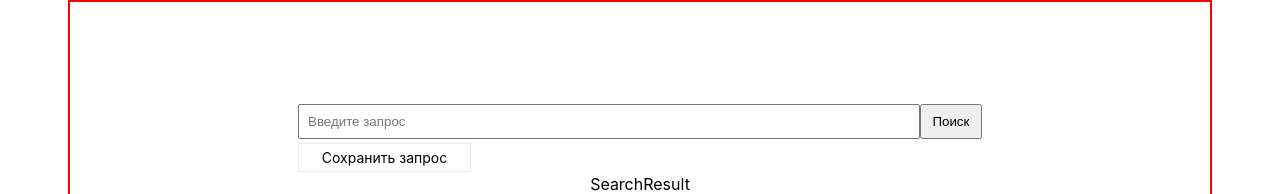
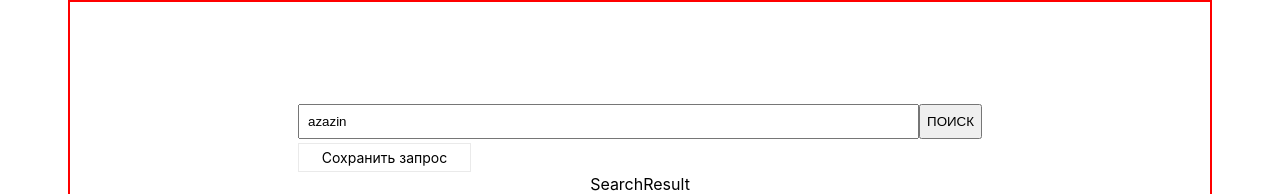
Before and after one commit to Y4R0SLAV/crit-youtube-test-task, a React (Create React App) app: page / in a window 1280 px wide. Shown: the top 194 px of the page. Built offline with nearby package versions, Linux system fonts and the light colour scheme.

Commit message:
videos can be searched but without been showed

```diff
--- a/package.json
+++ b/package.json
@@ -10,10 +10,13 @@
     "@types/node": "^12.20.37",
     "@types/react": "^17.0.37",
     "@types/react-dom": "^17.0.11",
+    "axios": "^0.24.0",
     "formik": "^2.2.9",
     "react": "^17.0.2",
     "react-dom": "^17.0.2",
+    "react-redux": "^7.2.6",
     "react-scripts": "4.0.3",
+    "redux-thunk": "^2.4.1",
     "typescript": "^4.5.3",
     "web-vitals": "^1.1.2"
   },
--- a/src/App.tsx
+++ b/src/App.tsx
@@ -1,14 +1,18 @@
 import React from 'react'
+import { Provider } from 'react-redux'
 import './App.css'
 import Auth from './pages/Auth/Auth'
-import Main from './pages/Main/Main'
+import MainContainer from './pages/Main/MainContainer'
+import store from "./redux/store"
 
 function App() {
   return (
-    <div className="App">
-      {/* <Auth /> */}
-      <Main />
-    </div>
+    <Provider store={store}>
+      <div className="App">
+        {/* <Auth /> */}
+        <MainContainer />
+      </div>
+    </Provider>
   );
 }
 
--- /dev/null
+++ b/src/api/api.ts
@@ -0,0 +1,27 @@
+import axios from "axios"
+
+{/* https://youtube.googleapis.com/youtube/v3/search?q=${request}&key=${API_KEY} */}
+
+const instance = axios.create({
+  baseURL: `https://youtube.googleapis.com/youtube/v3/`,
+  params: {
+    "key": "AIzaSyCexCKgaWB6qmdo06Yq7FAj0PW8UQrcIeo"
+  }
+})
+
+// хз работает ли апи ключ в хедере потом проверить и убрать если норм
+
+export const videoApi = {
+  getVideos (queryString: string): Promise<any> {
+    return instance.get<any>(`search?type=video&q=${queryString}&key=AIzaSyCexCKgaWB6qmdo06Yq7FAj0PW8UQrcIeo`)
+    .then(response => response.data)
+  },
+  getVideoInfo (id: string): Promise<any> {
+    return instance.get<any>(`videos?part=snippet,contentDetails,statistics&id=${id}&key=AIzaSyCexCKgaWB6qmdo06Yq7FAj0PW8UQrcIeo`)
+    .then(response => response.data)
+  },
+  getChannelInfo (id: string): Promise<any> {
+    return instance.get<any>(`channels?part=snippet&id=${id}&key=AIzaSyCexCKgaWB6qmdo06Yq7FAj0PW8UQrcIeo`)
+    .then(response => response.data)
+  }
+}
--- a/src/pages/Main/Main.tsx
+++ b/src/pages/Main/Main.tsx
@@ -1,14 +1,16 @@
-import React from 'react'
+import React, { FC } from 'react'
 import "./main.css"
 import Search from './Search/Seach'
 import SearchResult from './Search/SeachResult'
 import SaveSearch from './Search/SaveSearch'
 
-const Main = () => {
+type PropsType = {queryString: string, setQueryString: (x: string) => void, getVideosId: () => void }
+
+const Main: FC<PropsType> = ({queryString, setQueryString, getVideosId}) => {
   return (
     <div className="Main">
       <div className="Main__wrapper">
-        <Search />
+        <Search queryString={queryString} setQueryString={setQueryString} getVideosId={getVideosId}/>
         <SaveSearch />
         <SearchResult />
       </div>
--- /dev/null
+++ b/src/pages/Main/MainContainer.tsx
@@ -0,0 +1,10 @@
+import { connect } from 'react-redux'
+import { AppStateType } from '../../redux/store'
+import Main from './Main'
+import { setQueryString, getVideosId } from './../../redux/mainPageReducer';
+
+const mapStateToProps = (state: AppStateType): {queryString: string} => ({
+  queryString: state.main.queryString
+})
+
+export default connect(mapStateToProps, {setQueryString, getVideosId})(Main)
--- a/src/pages/Main/Search/Seach.tsx
+++ b/src/pages/Main/Search/Seach.tsx
@@ -1,29 +1,19 @@
-import React from 'react'
+import React, {FC} from 'react'
 import "./search.css"
-import { Formik, Form, Field } from 'formik'
 
-const Search = () => {
+type PropsType = {queryString: string, setQueryString: (x: string) => void, getVideosId: () => void }
+
+
+const Search: FC<PropsType> = ({queryString, setQueryString, getVideosId}) => {
+  const handleQuery = (e: any) => {
+    setQueryString(e.currentTarget.value)
+  }
+
   return (
-    <Formik
-      initialValues={{ request: ''}}
-      onSubmit={(values, { setSubmitting }) => {
-        setTimeout(() => {
-          alert(JSON.stringify(values, null, 2));
-          setSubmitting(false);
-        }, 400);
-      }}
-    >
-      {({ isSubmitting }) => (
-        <Form className="form">
-          <Field type="text" name="request" className="form__field form_request" placeholder="Введите запрос"/>
-          <button type="submit" disabled={isSubmitting} className="form__field form__button">
-          {/* ПОТОМ ДОБАВИТЬ ИКОНКУ ВМЕСТО ТЕКСТА */}
-          {/* axios бла бла https://youtube.googleapis.com/youtube/v3/search?q=${request}&key=${API_KEY} */}
-            Поиск
-          </button>
-        </Form>
-      )}
-    </Formik>
+    <form action="" className="form">
+      <input type="text" value={queryString} className="form__field" onChange={(e) => handleQuery(e)}/>
+      <button onClick={(e) => {e.preventDefault(); getVideosId()}} > ПОИСК </button>
+    </form>
   );
 }
 
--- /dev/null
+++ b/src/redux/mainPageReducer.ts
@@ -0,0 +1,108 @@
+import { Dispatch } from "react"
+import { ThunkAction } from "redux-thunk"
+import { videoApi } from './../api/api'
+import { AppStateType } from "./store"
+
+const SET_QUERY_STRING = "app/SET_QUERY_STRING"
+const SET_VIDEO = "app/SET_VIDEO"
+
+
+type VideoType = {
+  title: string
+  thumbnail: string
+  url: string
+  publishedTime: Date
+  description: string
+  duration: Date
+  viewCount: string
+
+  channelTitle: string
+  channelThumbnail: string
+  channelUrl: string
+  // нет только галочке на канале
+}
+
+type InitialStateType = {
+  queryString: string
+  videos: Array<VideoType>
+}
+
+const initialState: InitialStateType = {
+  queryString: "azazin",
+  videos: []
+}
+
+
+const mainReducer = (state = initialState, action: ActionsType): InitialStateType => {
+  switch (action.type) {
+    case SET_QUERY_STRING:
+      return {...state, queryString: action.query}
+
+    case SET_VIDEO:
+      return {...state, videos: [action.params, ...state.videos]}
+
+    default:
+      return state
+  }
+}
+
+// actions:
+type ActionsType = setQueryStringType | setVideoType
+
+type setQueryStringType = {type: typeof SET_QUERY_STRING, query: string}
+export const setQueryString = (query: string): setQueryStringType => ({ type: SET_QUERY_STRING, query })
+
+
+type setVideoType = {type: typeof SET_VIDEO, params: VideoType}
+export const setVideo = (params: VideoType): setVideoType => ({ type: SET_VIDEO, params })
+
+// thunks:
+type DispatchType = Dispatch<ActionsType>
+type ThunkType = ThunkAction<Promise<void>, AppStateType, unknown, ActionsType>
+
+
+const presetVideo = ( title: string, thumbnail: string, url: string, publishedTime: Date,
+                      description: string, duration: Date, viewCount: string, channelId: string ): ThunkType => {
+  return async (dispatch: any) => {
+    let data = await videoApi.getChannelInfo(channelId).then(data => data.items[0])
+    dispatch(setVideo({
+      title, thumbnail, url, publishedTime,
+      description, duration, viewCount,
+
+      channelTitle: data.snippet.title,
+      channelThumbnail: data.snippet.thumbnails.default.url,
+      channelUrl: channelId
+    }))
+  }
+
+}
+
+const getVideoInfo = (id: string): ThunkType => {
+  return async (dispatch: any) => {
+    let data = await videoApi.getVideoInfo(id).then(data => data.items[0]).then(data => {
+      dispatch(presetVideo( data.snippet.title,
+                            data.snippet.thumbnails.medium.url,
+                            data.id,
+                            data.snippet.publishedAt,
+                            data.snippet.description,
+                            data.contentDetails.duration,
+                            data.statistics.viewCount,
+                            data.snippet.channelId
+      ))
+    })
+
+  }
+}
+
+export const getVideosId = (): ThunkType => {
+  return async (dispatch: any ) => {
+    let data = await videoApi.getVideos(initialState.queryString).then(data => data.items)
+
+    for (let i = 0; i < data.length; i++) {
+      dispatch(getVideoInfo(data[i].id.videoId))
+      // по очереди передаются все айди полученные по запросу пользователя
+    }
+  }
+}
+
+export default mainReducer
--- /dev/null
+++ b/src/redux/store.ts
@@ -0,0 +1,21 @@
+import { applyMiddleware, combineReducers, createStore, compose } from "redux"
+import thunkMiddleware from 'redux-thunk'
+import mainReducer from './mainPageReducer';
+
+let rootReducer = combineReducers({
+  main: mainReducer
+})
+
+type RootReducerType = typeof rootReducer  // (globalState: GLOBALSTATE) => GLOBALSTATE
+export type AppStateType = ReturnType<RootReducerType>
+
+// @ts-ignore
+const composeEnhancers = window.__REDUX_DEVTOOLS_EXTENSION_COMPOSE__ || compose
+const store = createStore(rootReducer, composeEnhancers(
+  applyMiddleware(thunkMiddleware)
+))
+
+// @ts-ignore
+window.__store__ = store
+
+export default store
```
Also changed, not shown: 1 other file (tests, documents, lock files or other folders).
